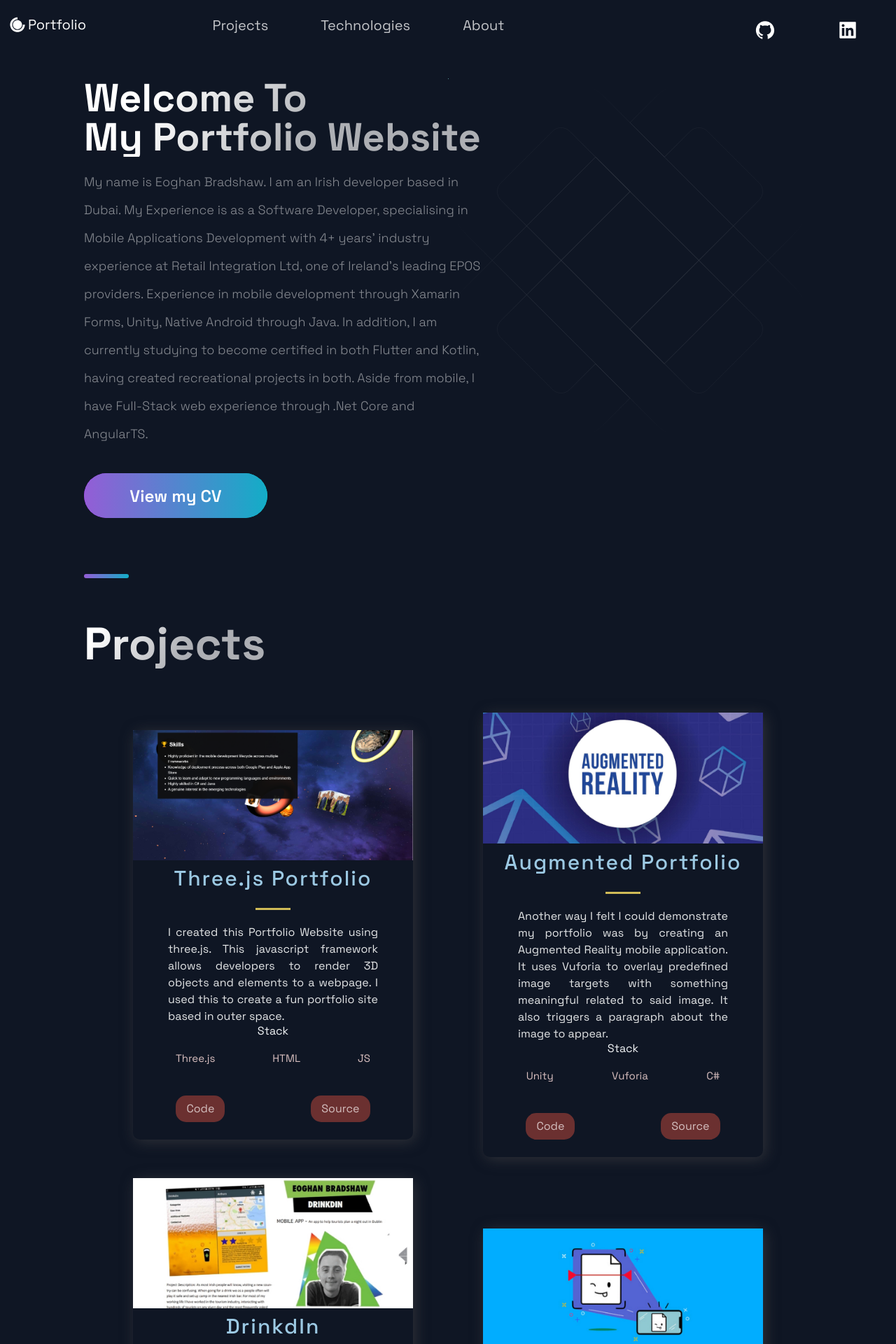
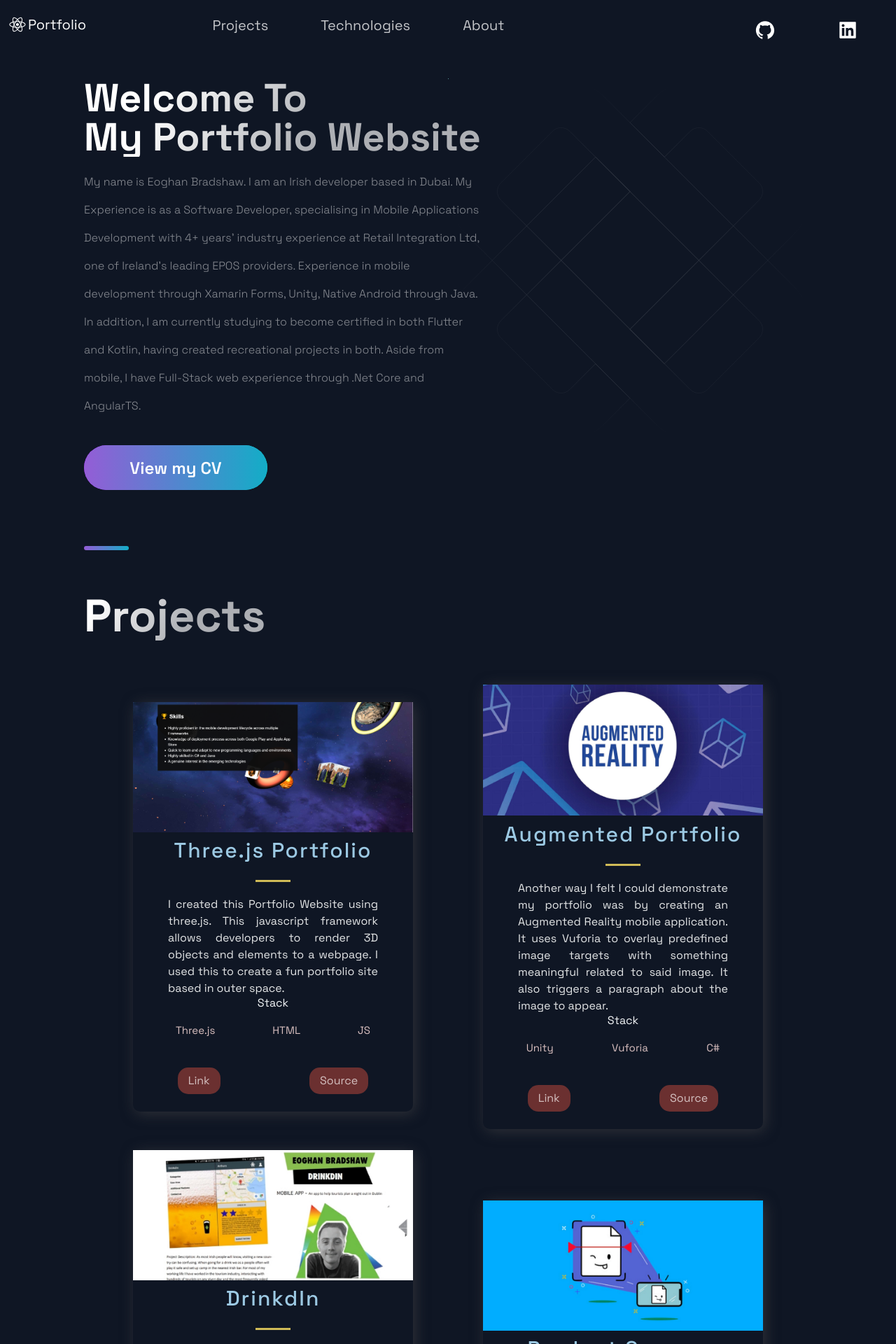
Before and after one commit to bradshaw10/ReactJSPortfolio, a Next.js app: page / in a window 1280 px wide. Shown: the top 1920 px of the page at 70% size. Built offline with nearby package versions, Linux system fonts and the light colour scheme.

Commit message:
updated info

```diff
--- a/src/components/Footer/Footer.js
+++ b/src/components/Footer/Footer.js
@@ -1,5 +1,6 @@
 import React from 'react';
 import { AiFillGithub, AiFillInstagram, AiFillLinkedin } from 'react-icons/ai';
+import { DiReact } from 'react-icons/di';
 
 import { SocialIcons } from '../Header/HeaderStyles';
 import { CompanyContainer, FooterWrapper, LinkColumn, LinkItem, LinkList, LinkTitle, Slogan, SocialContainer, SocialIconsContainer } from './FooterStyles';
@@ -17,6 +18,7 @@ const Footer = () => {
           <LinkItem href='mailto:eoghanbradshaw@gmail.com'>eoghanbradshaw@gmail.com</LinkItem>
         </LinkColumn>
       </LinkList>
+      <div>This Website was built using React <DiReact size="2rem" /></div>
     </FooterWrapper>
 
   );
--- a/src/components/Header/Header.js
+++ b/src/components/Header/Header.js
@@ -1,7 +1,7 @@
 import Link from 'next/link';
 import React from 'react';
 import { AiFillGithub, AiFillInstagram, AiFillLinkedin } from 'react-icons/ai';
-import { DiCssdeck } from 'react-icons/di';
+import { DiReact } from 'react-icons/di';
 
 import { Container, Div1, Div2, Div3, NavLink, SocialIcons, Span } from './HeaderStyles';
 
@@ -10,7 +10,7 @@ const Header = () => (
     <Div1>
       <Link href="/">
         <a style={{ display: "flex", alignItems: "center", color: 'white', marginBottom: '20px' }}>
-          <DiCssdeck size="3rem" /> <Span>Portfolio</Span>
+          <DiReact size="3rem" /> <Span>Portfolio</Span>
         </a>
       </Link>
     </Div1>
--- a/src/components/Projects/Projects.js
+++ b/src/components/Projects/Projects.js
@@ -29,7 +29,7 @@ const Projects = () => (
             </TagList>
           </div>
           <UtilityList>
-            <ExternalLinks href={visit}>Code</ExternalLinks>
+            <ExternalLinks href={visit}>Link</ExternalLinks>
             <ExternalLinks href={source}>Source</ExternalLinks>
           </UtilityList>
         </BlogCard>
--- a/src/components/Technologies/Technologies.js
+++ b/src/components/Technologies/Technologies.js
@@ -1,5 +1,5 @@
 import React from 'react';
-import { DiAngularSimple, DiDotnet, DiDart } from 'react-icons/di';
+import { DiAngularSimple, DiDotnet, DiDart, DiAndroid } from 'react-icons/di';
 import { Section, SectionDivider, SectionText, SectionTitle } from '../../styles/GlobalComponents';
 import { List, ListContainer, ListItem, ListParagraph, ListTitle } from './TechnologiesStyles';
 
@@ -29,7 +29,7 @@ const Technologies = () => (
         </ListParagraph>
       </ListItem>
       <ListItem>
-        <DiDart size="3rem" />
+        <DiAndroid size="3rem" />
         <ListTitle>Mobile</ListTitle>
         <ListParagraph>
           Cross platform development through Xamarin Forms, Flutter and Unity. Native development through Android, using both Java and Kotlin.
--- a/src/constants/constants.js
+++ b/src/constants/constants.js
@@ -64,8 +64,8 @@ export const TimeLineData = [
 ];
 
 export const acomplishments = [
-  { number: 35, text: 'Open Source Projects'},
+  { number: 35, text: 'Github Projects'},
   { number: 2, text: 'College Degrees', },
   { number: 2, text: 'Sports Coaching Certs', },
-  { number: 5000, text: 'Github Stars', }
+  { number: 4, text: 'Years of professional experience', }
 ];
--- a/src/styles/GlobalComponents/index.js
+++ b/src/styles/GlobalComponents/index.js
@@ -56,7 +56,7 @@ export const SectionTitle = styled.h2`
 
 export const SectionText = styled.p`
   max-width: 800px;
-  font-size: 18px;
+  font-size: 16px;
   line-height: 40px;
   font-weight: 300;
   padding-bottom: 3.6rem;
```
